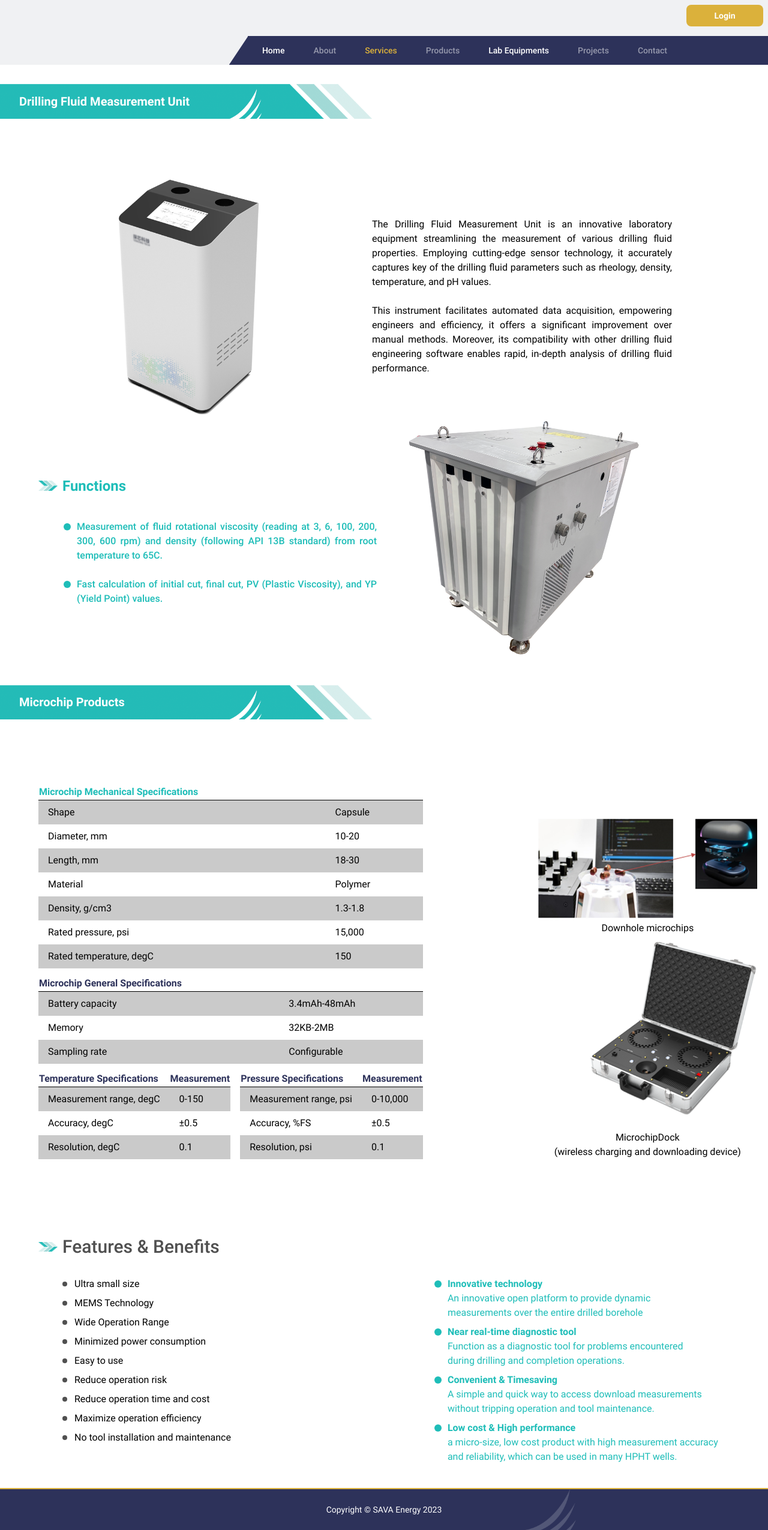
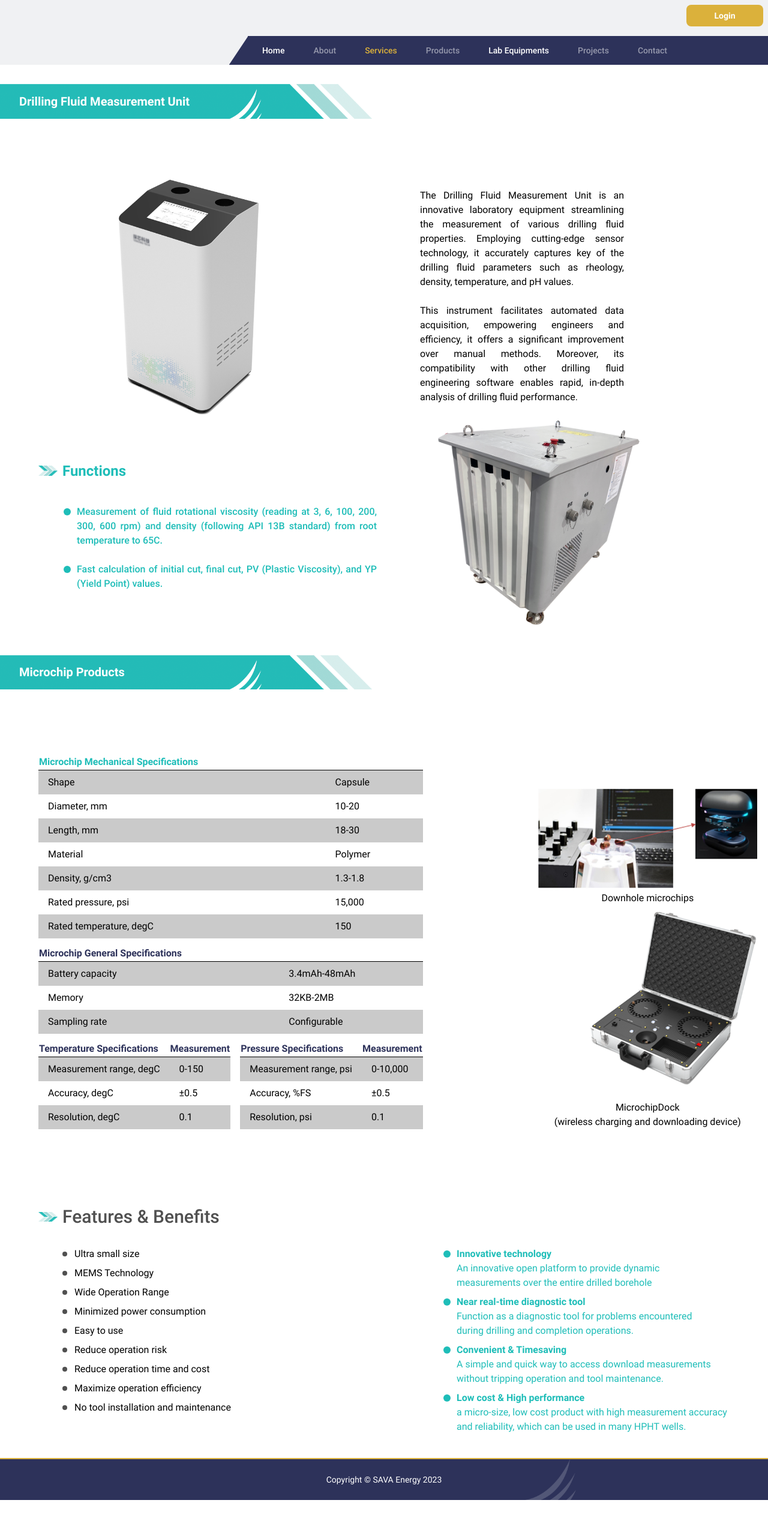
Before and after one commit to SinaDevCode/sava-energy-co, a React (Vite) app: page /Services in a window 1280 px wide. Shown: the whole page at 60% size. After the commit the page ends 2500 px from the top, so only its background shows below. Built offline with nearby package versions, Linux system fonts and the light colour scheme; grey boxes are pictures that could not be loaded.

Commit message:
responsive

```diff
--- a/src/components/ProductsCard.jsx
+++ b/src/components/ProductsCard.jsx
@@ -1,7 +1,7 @@
 const ProductsCard = (props) => {
   return (
-    <div className="flex flex-col gap-4">
-      <img src={props.imageURL} alt={props.alt} className="rounded-3xl" />
+    <div className="flex flex-col gap-4 w-[320px]">
+      <img src={props.imageURL} alt={props.alt} className="rounded-3xl w-full" />
       <h2 className="text-center font-bold text-Grey">{props.alt}</h2>
     </div>
   );
--- a/src/layouts/Header.jsx
+++ b/src/layouts/Header.jsx
@@ -12,7 +12,7 @@ const Header = () => {
 				muted
 				autoPlay
 				loop
-        className="w-[200px] translate-x-10"
+				className="w-[175px] translate-x-10"
 			></video>
 			<div className="w-3/4 h-full flex flex-col items-end justify-between gap-2">
 				<Link
@@ -21,7 +21,6 @@ const Header = () => {
 				>
 					Login
 				</Link>
-
 				<ul className="navbar flex items-center justify-between px-4 py-0 gap-8">
 					<Navbar />
 					<Menu />
--- a/src/pages/LabEquipments.jsx
+++ b/src/pages/LabEquipments.jsx
@@ -23,7 +23,8 @@ export default function LabEquipments() {
 		<>
 			<Header />
 
-			<div className="grid grid-cols-4 grid-rows-3 gap-x-4 gap-y-8 p-16">
+			{/* <div className="grid grid-cols-4 grid-rows-3 gap-x-4 gap-y-8 p-16 "> */}
+			<div className="flex flex-wrap md:justify-start justify-center w-full p-16 gap-x-4 gap-y-8">
 				<ProductsCard
 					imageURL={image2}
 					alt="VG Meter-FANN 35"
--- a/src/pages/Services.jsx
+++ b/src/pages/Services.jsx
@@ -22,12 +22,12 @@ const Services = () => {
 						Drilling Fluid Measurement Unit
 					</h2>
 				</span>
-				<div className="flex justify-between items-center flex-wrap mt-8 md:mt-16 pl-32 pr-40">
+				<div className="flex flex-col xl:flex-row justify-between items-center flex-wrap mt-8 lg:mt-16 lg:pl-32 lg:pr-40 gap-4 lg:gap-0">
 					<img
 						src={image1}
-						className="h-[400px] w-auto translate-x-16"
+						className="h-[400px] w-auto lg:translate-x-16"
 					/>
-					<div className="flex flex-col w-[500px] gap-6">
+					<div className="flex flex-col px-20 lg:w-[500px] gap-6">
 						<p className="text-justify">
 							The Drilling Fluid Measurement Unit is an innovative
 							laboratory equipment streamlining the measurement of
@@ -48,7 +48,7 @@ const Services = () => {
 				</div>
 				<div className="flex justify-between items-center flex-wrap-reverse mb-4 pl-16 pr-24">
 					<div className="flex flex-col w-[500px] gap-6 ">
-						<div className="flex items-center gap-2">
+						<div className="flex items-center gap-2 -translate-x-6 md:translate-x-0">
 							<img
 								src={image4}
 								className="w-8"
@@ -57,7 +57,7 @@ const Services = () => {
 								Functions
 							</h2>
 						</div>
-						<span className="relative translate-x-16">
+						<span className="relative md:translate-x-16">
 							<ul className="text-justify text-Cyan font-medium circle">
 								Measurement of fluid rotational viscosity
 								(reading at 3, 6, 100, 200, 300, 600 rpm) and
@@ -65,7 +65,7 @@ const Services = () => {
 								temperature to 65C.
 							</ul>
 						</span>
-						<span className="relative translate-x-16">
+						<span className="relative md:translate-x-16">
 							<ul className="text-justify text-Cyan font-medium circle">
 								Fast calculation of initial cut, final cut, PV
 								(Plastic Viscosity), and YP (Yield Point)
@@ -75,7 +75,7 @@ const Services = () => {
 					</div>
 					<img
 						src={image2}
-						className="h-[400px] w-auto -translate-x-28"
+						className="h-[350px] w-auto xl:-translate-x-28 mx-auto lg:mx-0"
 					/>
 				</div>
 			</div>
@@ -91,7 +91,7 @@ const Services = () => {
 					</h2>
 				</span>
 				<div className="flex md:gap-48 pl-16 flex-wrap-reverse md:justify-start justify-center mt-8 md:mt-16">
-					<div className="flex flex-col">
+					<div className="flex flex-col -translate-x-8 md:translate-x-0">
 						<table>
 							<thead>
 								<th className="text-start">
@@ -198,8 +198,10 @@ const Services = () => {
 						</div>
 					</div>
 					<div className="flex justify-center items-center relative">
-						<p className="absolute top-60">Downhole microchips</p>
-						<span className="absolute bottom-0 flex flex-col items-center">
+						<p className="absolute hidden xl:block top-60">
+							Downhole microchips
+						</p>
+						<span className="absolute bottom-0 hidden xl:flex flex-col items-center">
 							<p>MicrochipDock</p>
 							<p>(wireless charging and downloading device)</p>
 						</span>
@@ -220,7 +222,7 @@ const Services = () => {
 						Features & Benefits
 					</h2>
 				</div>
-				<div className="flex justify-between px-5 lg:gap-[425px] flex-col lg:flex-row items-start gap-4">
+				<div className="flex flex-wrap xl:justify-between px-5 flex-col xl:flex-row items-start gap-4">
 					<div className="flex flex-col md:pl-10 gap-2">
 						<ul className="disc">Ultra small size</ul>
 						<ul className="disc">MEMS Technology</ul>
@@ -234,28 +236,28 @@ const Services = () => {
 							No tool installation and maintenance
 						</ul>
 					</div>
-					<div className="flex flex-col -translate-x-16">
+					<div className="flex flex-col md:translate-x-10">
 						<ul className="feature">Innovative technology</ul>
-						<p className="mb-2 text-Cyan w-[400px]">
+						<p className="mb-2 text-Cyan max-w-[400px]">
 							An innovative open platform to provide dynamic
 							measurements over the entire drilled borehole
 						</p>
 						<ul className="feature">
 							Near real-time diagnostic tool
 						</ul>
-						<p className="mb-2 text-Cyan w-[400px]">
+						<p className="mb-2 text-Cyan max-w-[400px]">
 							Function as a diagnostic tool for problems
 							encountered during drilling and completion
 							operations.
 						</p>
 						<ul className="feature">Convenient & Timesaving</ul>
-						<p className="mb-2 text-Cyan w-[450px]">
+						<p className="mb-2 text-Cyan max-w-[450px]">
 							A simple and quick way to access download
 							measurements without tripping operation and tool
 							maintenance.
 						</p>
 						<ul className="feature">Low cost & High performance</ul>
-						<p className="mb-2 text-Cyan w-[475px]">
+						<p className="mb-2 text-Cyan max-w-[475px]">
 							a micro-size, low cost product with high measurement
 							accuracy and reliability, which can be used in many
 							HPHT wells.
```
Lines whose indentation alone changed are shown as unchanged.
